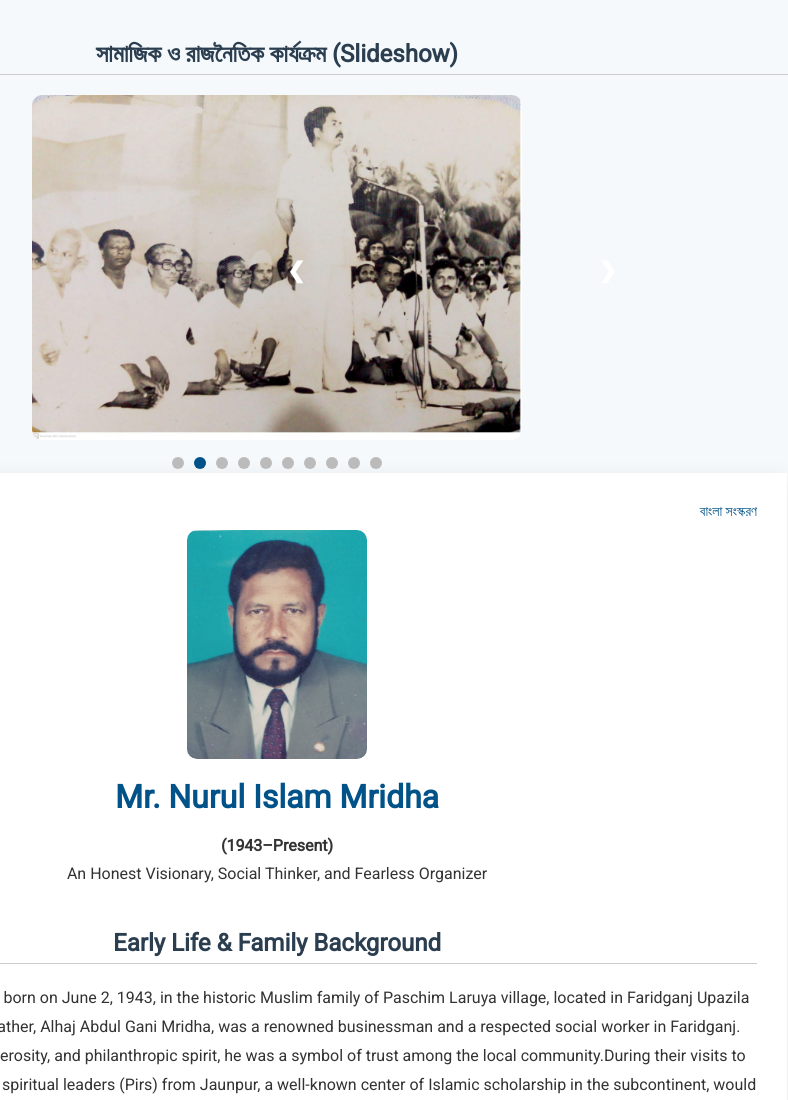
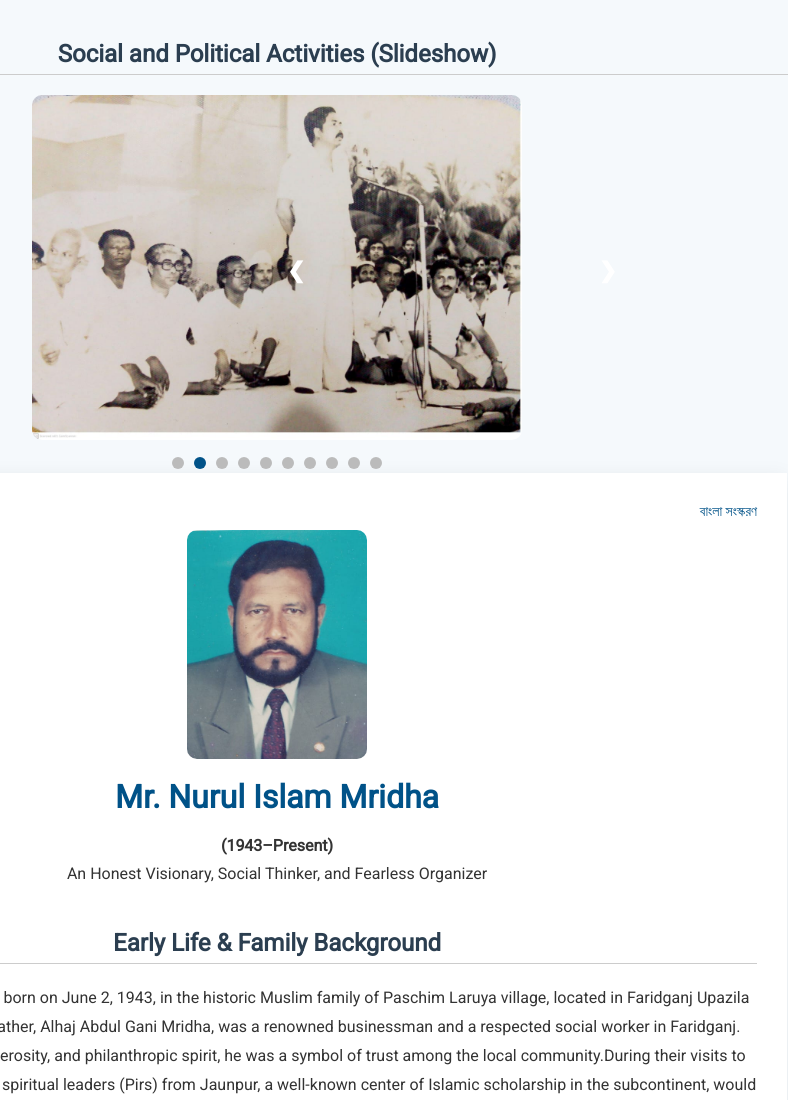
Before and after one commit to nurulislammirdha/nurul-islam-mridha, a plain HTML site: page english.html in a window 1280 px wide. Shown: the top 1100 px of the page, without its empty margins (363-1151 px from the left). Drawn offline with Linux system fonts and the light colour scheme.

Commit message:
Update english.html

```diff
--- a/english.html
+++ b/english.html
@@ -67,7 +67,7 @@
   </style>
 </head>
 <body>
-<h2> সামাজিক ও রাজনৈতিক কার্যক্রম (Slideshow)</h2>
+<h2> Social and Political Activities (Slideshow)</h2>
 <div class="slideshow-container">
   <div class="mySlides">
     <img src="Picture-1.jpeg" alt="Begum Khaleda Zia 1">
```
